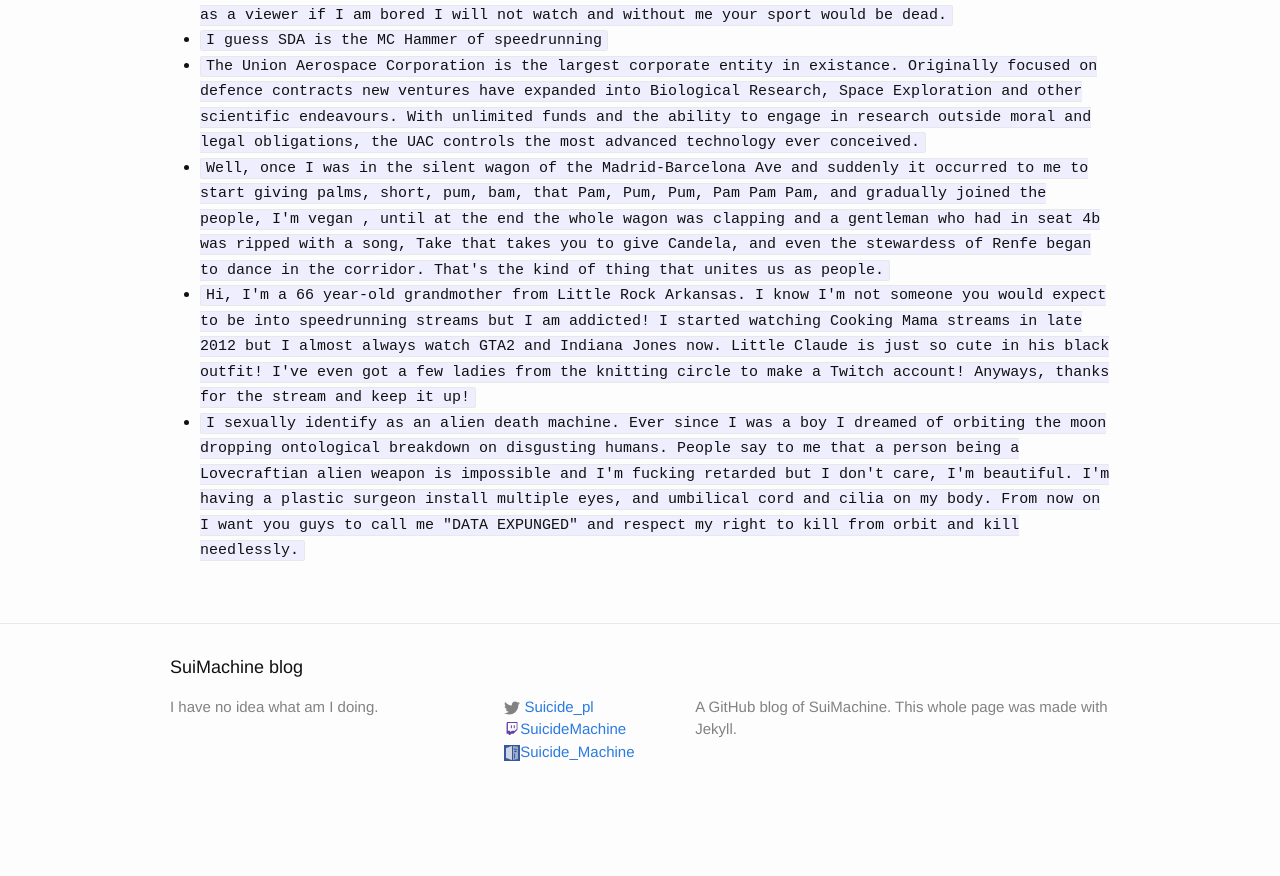
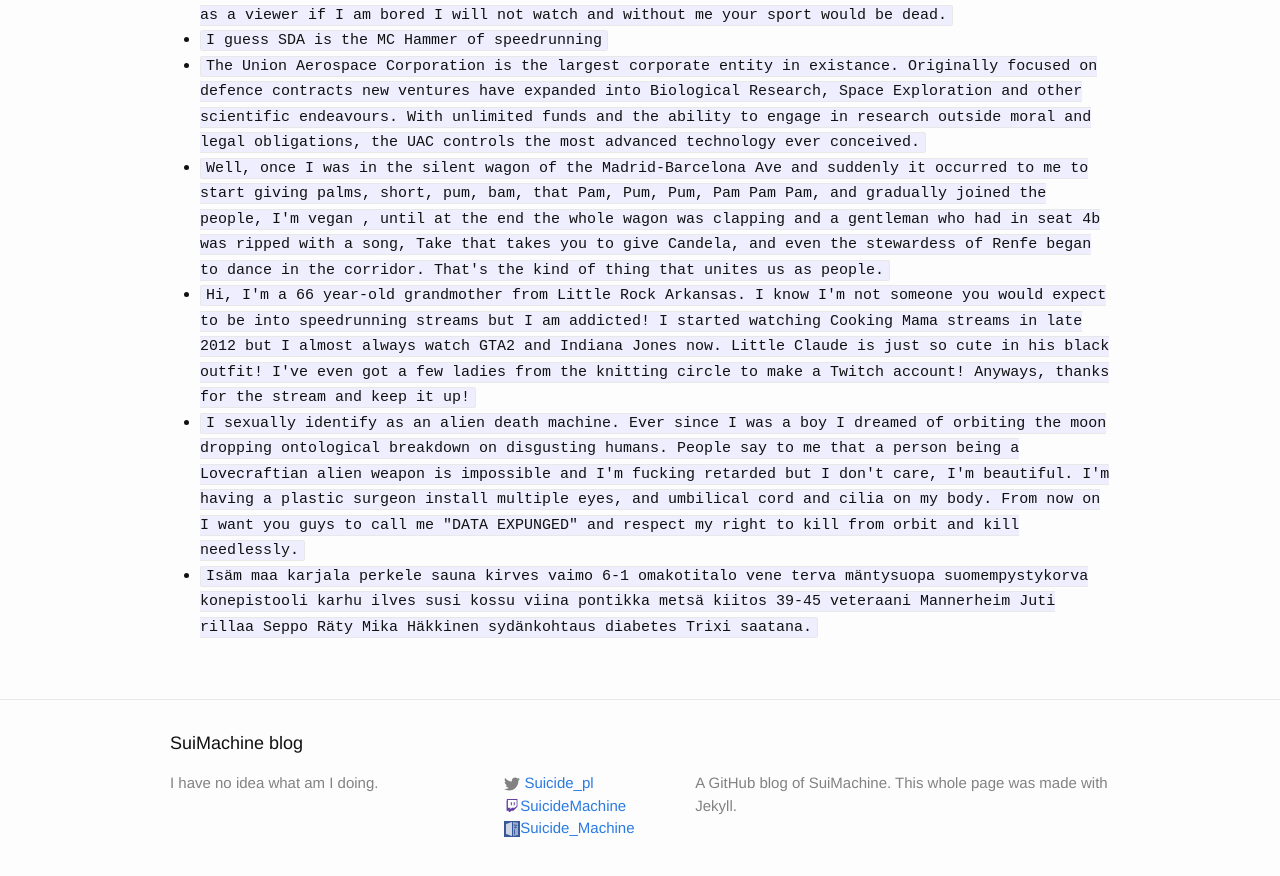
Before and after one commit to SuiMachine/SuiMachine.github.io, a Jekyll site: the page built from copy_pasta.md, in a window 1280 px wide and 900 px high, scrolled down 2165 px. Shown: the top 876 px of the window. Built offline with Jekyll 4.4.1, drawn with Linux system fonts in a browser that asks for light colours; before the commit the page ends 2988 px from its top, so only the background shows below that.

Commit message:
Finnish memes

```diff
--- a/copy_pasta.md
+++ b/copy_pasta.md
@@ -42,3 +42,4 @@
 * ``Well, once I was in the silent wagon of the Madrid-Barcelona Ave and suddenly it occurred to me to start giving palms, short, pum, bam, that Pam, Pum, Pum, Pam Pam Pam, and gradually joined the people, I'm vegan , until at the end the whole wagon was clapping and a gentleman who had in seat 4b was ripped with a song, Take that takes you to give Candela, and even the stewardess of Renfe began to dance in the corridor. That's the kind of thing that unites us as people.``
 * ``Hi, I'm a 66 year-old grandmother from Little Rock Arkansas. I know I'm not someone you would expect to be into speedrunning streams but I am addicted! I started watching Cooking Mama streams in late 2012 but I almost always watch GTA2 and Indiana Jones now. Little Claude is just so cute in his black outfit! I've even got a few ladies from the knitting circle to make a Twitch account! Anyways, thanks for the stream and keep it up!``
 * ``I sexually identify as an alien death machine. Ever since I was a boy I dreamed of orbiting the moon dropping ontological breakdown on disgusting humans. People say to me that a person being a Lovecraftian alien weapon is impossible and I'm fucking retarded but I don't care, I'm beautiful. I'm having a plastic surgeon install multiple eyes, and umbilical cord and cilia on my body. From now on I want you guys to call me "DATA EXPUNGED" and respect my right to kill from orbit and kill needlessly.``
+* ``Isäm maa karjala perkele sauna kirves vaimo 6-1 omakotitalo vene terva mäntysuopa suomempystykorva konepistooli karhu ilves susi kossu viina pontikka metsä kiitos 39-45 veteraani Mannerheim Juti rillaa Seppo Räty Mika Häkkinen sydänkohtaus diabetes Trixi saatana.``
```
